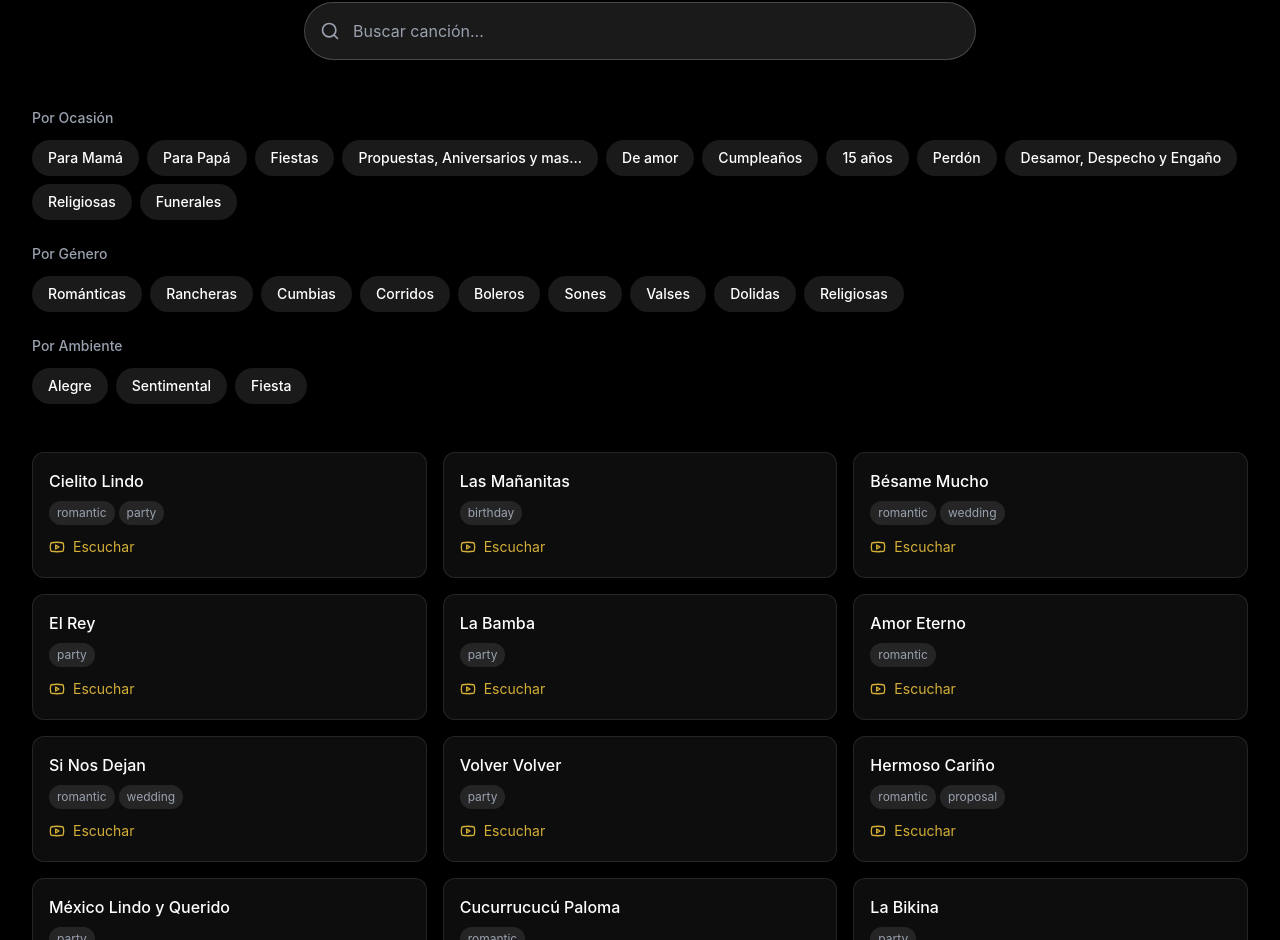
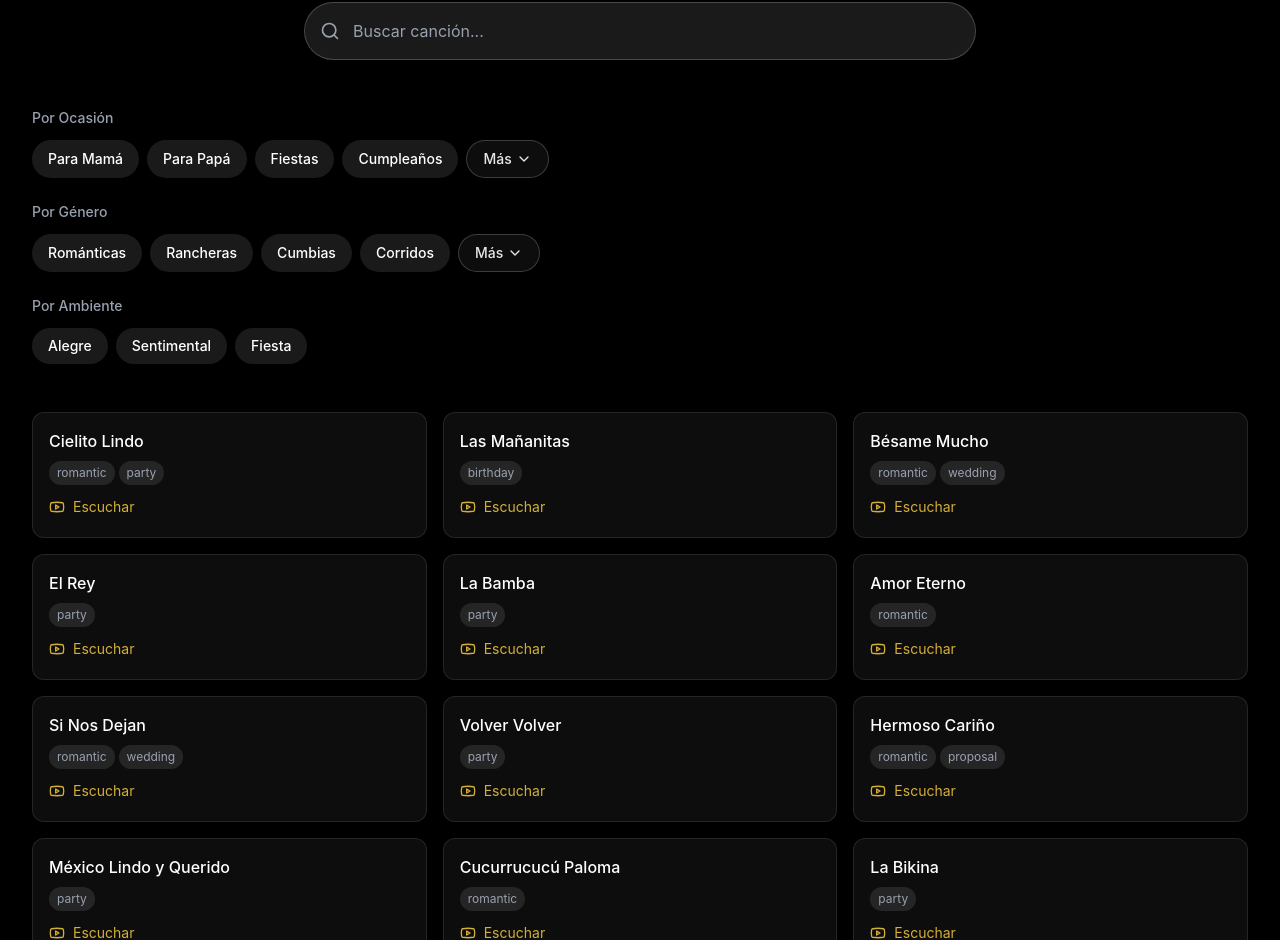
Before and after one commit to EstebanMenaCascante/Mariachisanisidroweb, a React (Vite) app: page / in a window 1280 px wide. Shown: the part 3696-4636 px from the top of the page. Built offline with nearby package versions, Linux system fonts and the light colour scheme.

Commit message:
ajuste de repertorio

```diff
--- a/src/app/components/sections/RepertoireSection.tsx
+++ b/src/app/components/sections/RepertoireSection.tsx
@@ -1,4 +1,5 @@
-import { Search, Youtube } from "lucide-react";
+import { ChevronDown, ChevronUp, Search, Youtube } from "lucide-react";
+import { useState } from "react";
 
 import { SectionHeading } from "../common/SectionHeading";
 import type { Song } from "../../types";
@@ -27,8 +28,19 @@ export function RepertoireSection({
   onToggleFilter,
   filteredSongs,
 }: RepertoireSectionProps) {
+  const [expandedGroups, setExpandedGroups] = useState<Record<string, boolean>>(
+    {},
+  );
+
   const chipClassName = (value: string) =>
     `px-4 py-2 rounded-full text-sm transition-colors cursor-pointer ${activeFilter === value ? "bg-[#D4AF37] text-black" : "bg-white/10 hover:bg-white/20 text-white"}`;
+
+  const toggleGroupExpanded = (groupKey: string) => {
+    setExpandedGroups((current) => ({
+      ...current,
+      [groupKey]: !current[groupKey],
+    }));
+  };
 
   return (
     <section id="repertorio" className="py-20 bg-black text-white">
@@ -59,15 +71,35 @@ export function RepertoireSection({
                 {t(group.labelKey)}
               </h3>
               <div className="flex flex-wrap gap-2">
-                {group.items.map((value) => (
+                {group.items
+                  .slice(0, expandedGroups[group.labelKey] ? undefined : 4)
+                  .map((value) => (
+                    <button
+                      key={value}
+                      onClick={() => onToggleFilter(value)}
+                      className={chipClassName(value)}
+                    >
+                      {t(`${group.prefix}${value}` as SiteCopyKey)}
+                    </button>
+                  ))}
+                {group.items.length > 4 ? (
                   <button
-                    key={value}
-                    onClick={() => onToggleFilter(value)}
-                    className={chipClassName(value)}
+                    type="button"
+                    onClick={() => toggleGroupExpanded(group.labelKey)}
+                    className="inline-flex items-center gap-1 px-4 py-2 rounded-full text-sm transition-colors border border-white/20 bg-white/5 text-gray-200 hover:bg-white/10 hover:text-white"
+                    aria-expanded={Boolean(expandedGroups[group.labelKey])}
+                    aria-label={`${expandedGroups[group.labelKey] ? t("repertoire.less") : t("repertoire.more")} ${t(group.labelKey)}`}
                   >
-                    {t(`${group.prefix}${value}` as SiteCopyKey)}
+                    {expandedGroups[group.labelKey]
+                      ? t("repertoire.less")
+                      : t("repertoire.more")}
+                    {expandedGroups[group.labelKey] ? (
+                      <ChevronUp className="w-4 h-4" />
+                    ) : (
+                      <ChevronDown className="w-4 h-4" />
+                    )}
                   </button>
-                ))}
+                ) : null}
               </div>
             </div>
           ))}
--- a/src/app/siteCopy.ts
+++ b/src/app/siteCopy.ts
@@ -50,6 +50,8 @@ const siteCopy = {
       title: "Nuestro Repertorio",
       subtitle: "Más de 300 canciones para tu evento especial",
       search: "Buscar canción...",
+      more: "Más",
+      less: "Menos",
       filter: {
         occasion: "Por Ocasión",
         genre: "Por Género",
@@ -59,9 +61,9 @@ const siteCopy = {
         mama: "Para Mamá",
         papa: "Para Papá",
         party: "Fiestas",
+        birthday: "Cumpleaños",
         wedding: "Propuestas, Aniversarios y mas...",
         love: "De amor",
-        birthday: "Cumpleaños",
         quinceanera: "15 años",
         apologize: "Perdón",
         deception: "Desamor, Despecho y Engaño",
@@ -190,6 +192,8 @@ const siteCopy = {
       title: "Our Repertoire",
       subtitle: "Over 300 songs for your special event",
       search: "Search song...",
+      more: "More",
+      less: "Less",
       filter: {
         occasion: "By Occasion",
         genre: "By Genre",
@@ -199,9 +203,9 @@ const siteCopy = {
         mama: "For Mom",
         papa: "For Dad",
         party: "Parties",
+        birthday: "Birthdays",
         wedding: "Proposals, anniversaries and more...",
         love: "Love songs",
-        birthday: "Birthdays",
         quinceanera: "15th birthdays",
         apologize: "Apology songs",
         deception: "Heartbreak, heartbreak and betrayal",
```
